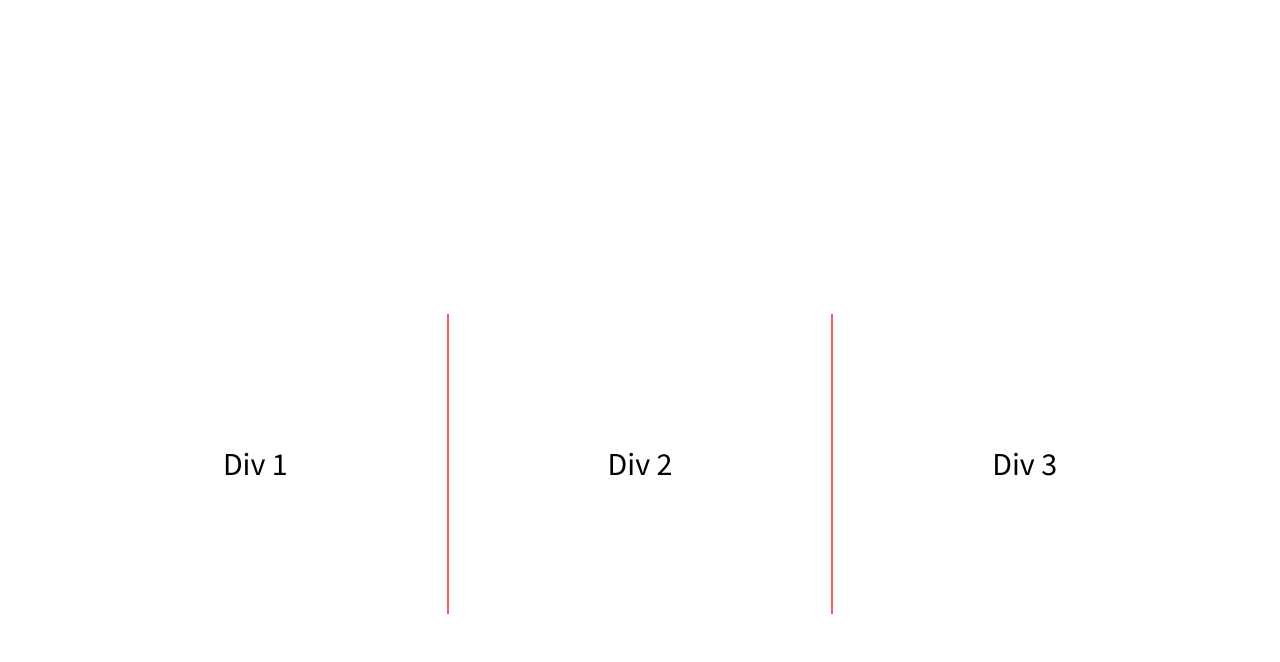
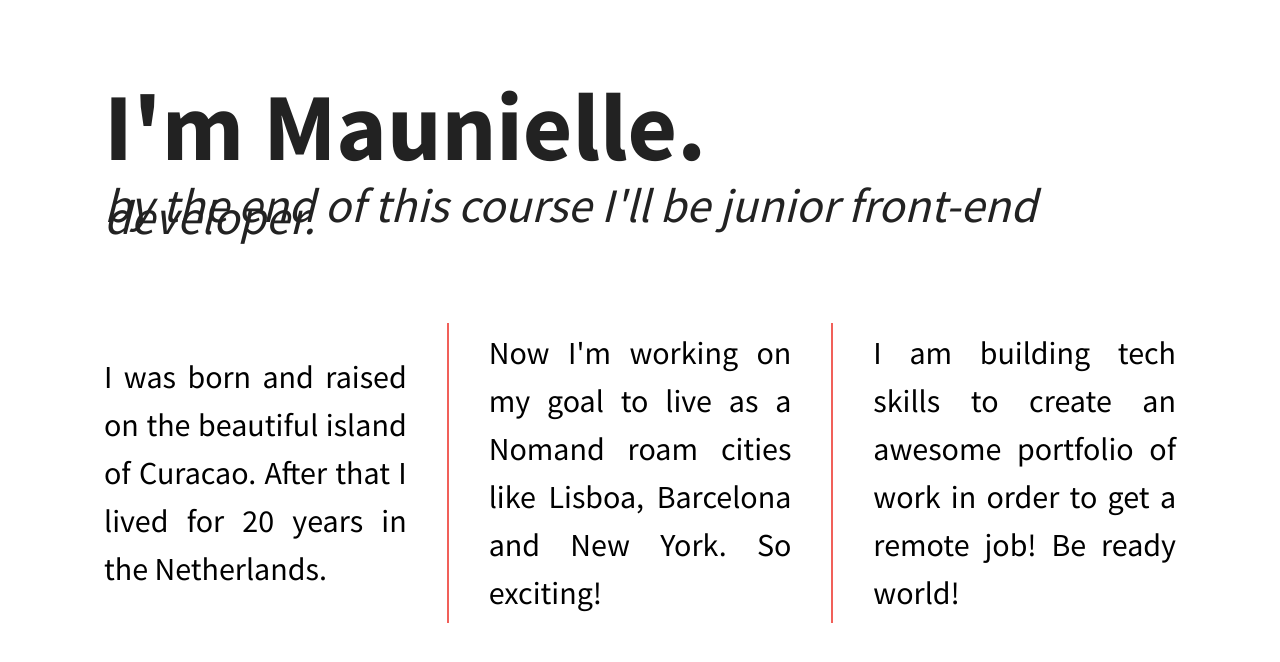
Before and after one commit to Maunielle/206-divs-flexbox-starter, a plain HTML site: page index.html in a window 1280 px wide. Drawn offline with nearby package versions, Linux system fonts and the light colour scheme.

Commit message:
added header and paragraph

```diff
--- a/css/main.css
+++ b/css/main.css
@@ -99,6 +99,7 @@ textarea {
 html {
   background-color: #fff;
   height: 100%;
+
 }
 
 body {
@@ -108,12 +109,27 @@ body {
   height: 100%;
 }
 
+header{
+  font-size: 3em;
+  padding: 40px;
+  font-weight: bold;
+}
+
+p{
+  font-size: 1.5em;
+  line-height: 0.25em;
+  padding-left: 40px;
+  margin-top: 10px;
+  font-style: italic;
+}
+
 .wrapper {
   /*add display:flex and set justify-content to space-between*/
   display: flex;
   justify-content: space-between;
   align-items: center;
-  height: 100%;
+  height: initial;
+  margin-top: 100px;
 
   /*background-color: #f16059;*/
 }
--- a/index.html
+++ b/index.html
@@ -20,16 +20,22 @@
         <!--[if lt IE 8]>
             <p class="browserupgrade">You are using an <strong>outdated</strong> browser. Please <a href="http://browsehappy.com/">upgrade your browser</a> to improve your experience.</p>
         <![endif]-->
+       <header>
+         I'm Maunielle.
+      </header>
+      <P>
+        by the end of this course I'll be junior front-end developer.
+      </P>
 
         <section class="wrapper">
             <div class="div-1">
-                Div 1
+                I was born and raised on the beautiful island of Curacao. After that I lived for 20 years in the Netherlands.
             </div>
             <div class="div-2">
-                Div 2
+               Now I'm working on my goal to live as a Nomand roam cities like Lisboa, Barcelona and New York. So exciting!
             </div>
             <div class="div-3">
-                Div 3
+                I am building tech skills to create an awesome portfolio of work in order to get a remote job! Be ready world!
             </div>
         </section>
 
```
